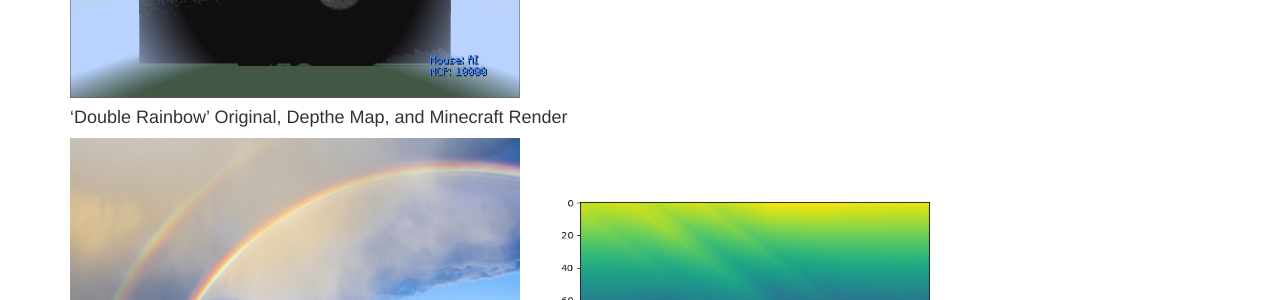
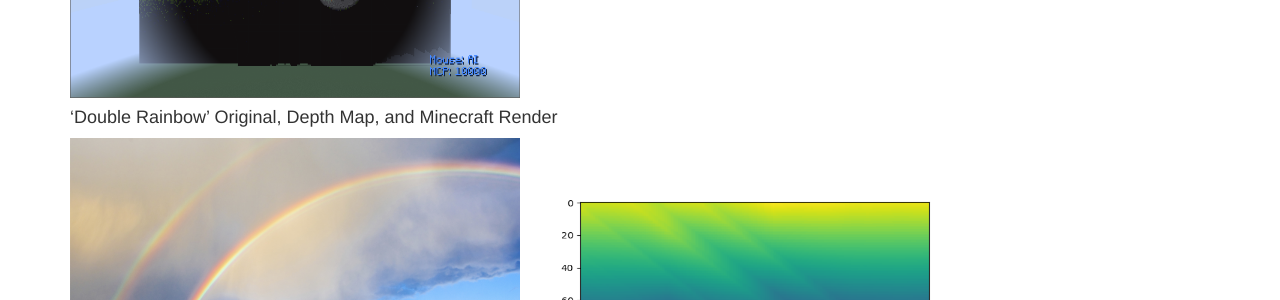
Before and after one commit to Alex561/CS175-Project, a Jekyll site: the page built from docs/final.md, in a window 1280 px wide and 900 px high, scrolled down 2289 px. Shown: the part 153-453 px from the top of the window. Built offline with Jekyll 4.4.1, drawn with Linux system fonts in a browser that asks for light colours.

Commit message:
insert frustrated noises here

```diff
--- a/docs/final.md
+++ b/docs/final.md
@@ -32,10 +32,11 @@ For recreating depth, we also used OpenCV which has a distance transform method.
 <img src="images/PoolBallsDepth.png" width="450" height="300">
 <img src="images/poolballs_mc.png" width="450" height="300">
 
-#### 'Double Rainbow' Original, Depthe Map, and Minecraft Render
+#### 'Double Rainbow' Original, Depth Map, and Minecraft Render
 <img src="images/DoubleRainbow.jpg" width="450" height="300">
 <img src="images/DoubleRainbowDepth.png" width="450" height="300">
 <img src="images/DoubleRainbow_mc.png" width="450" height="300">
+
 
 #### Dilation & Watershed
 In an attempt to improve our depth map, we tried using dilation and watershed techniques. It retains shape of objects so that distinct objects are separated. Therefore, the foreground and background objects would be correctly separated. Right now, the distance transform smooths the distances, so parts of the same object will be on different layers. However, this proved to be very difficult to implement and resulted in poor recreations of images. In the end, we left it out of our project.
```
